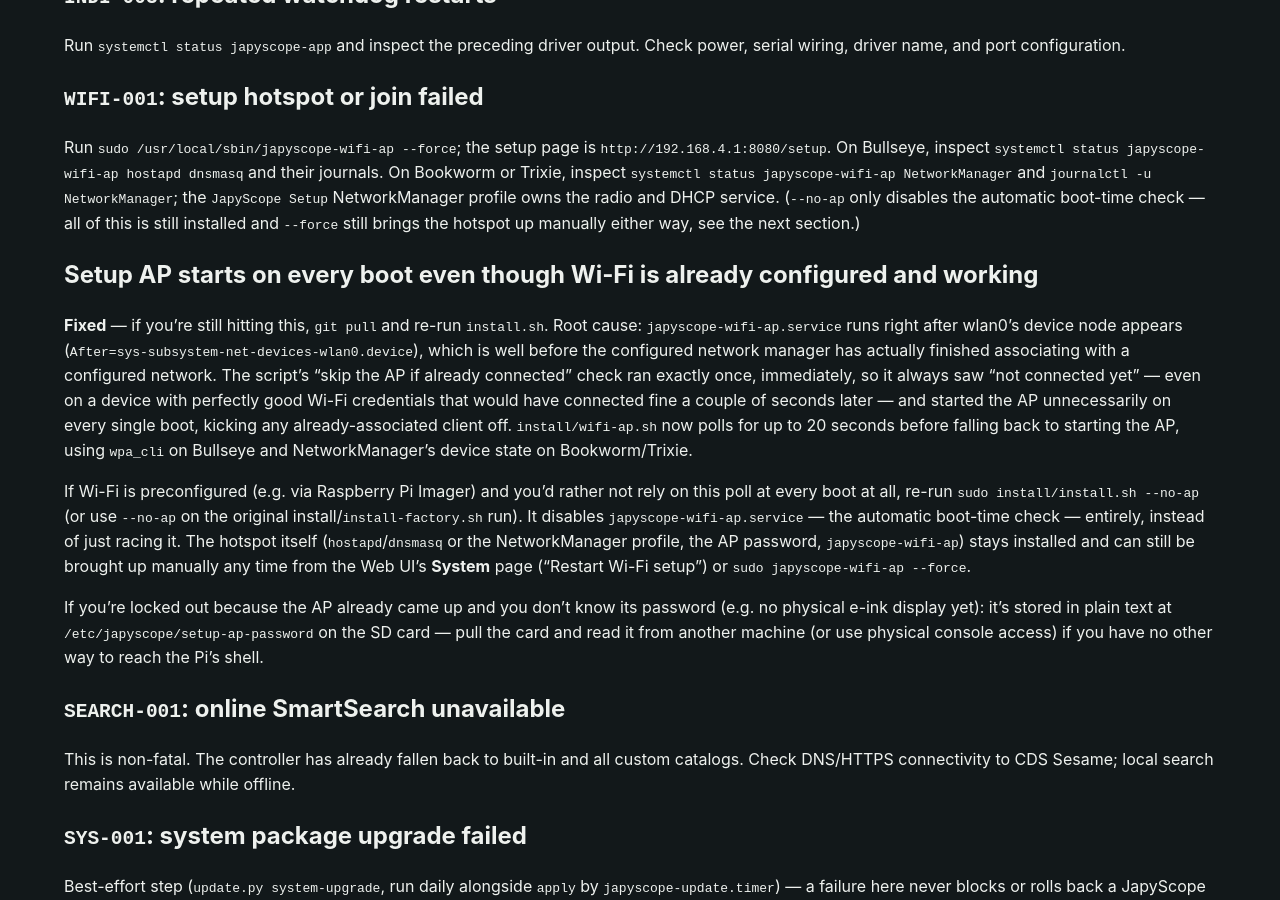
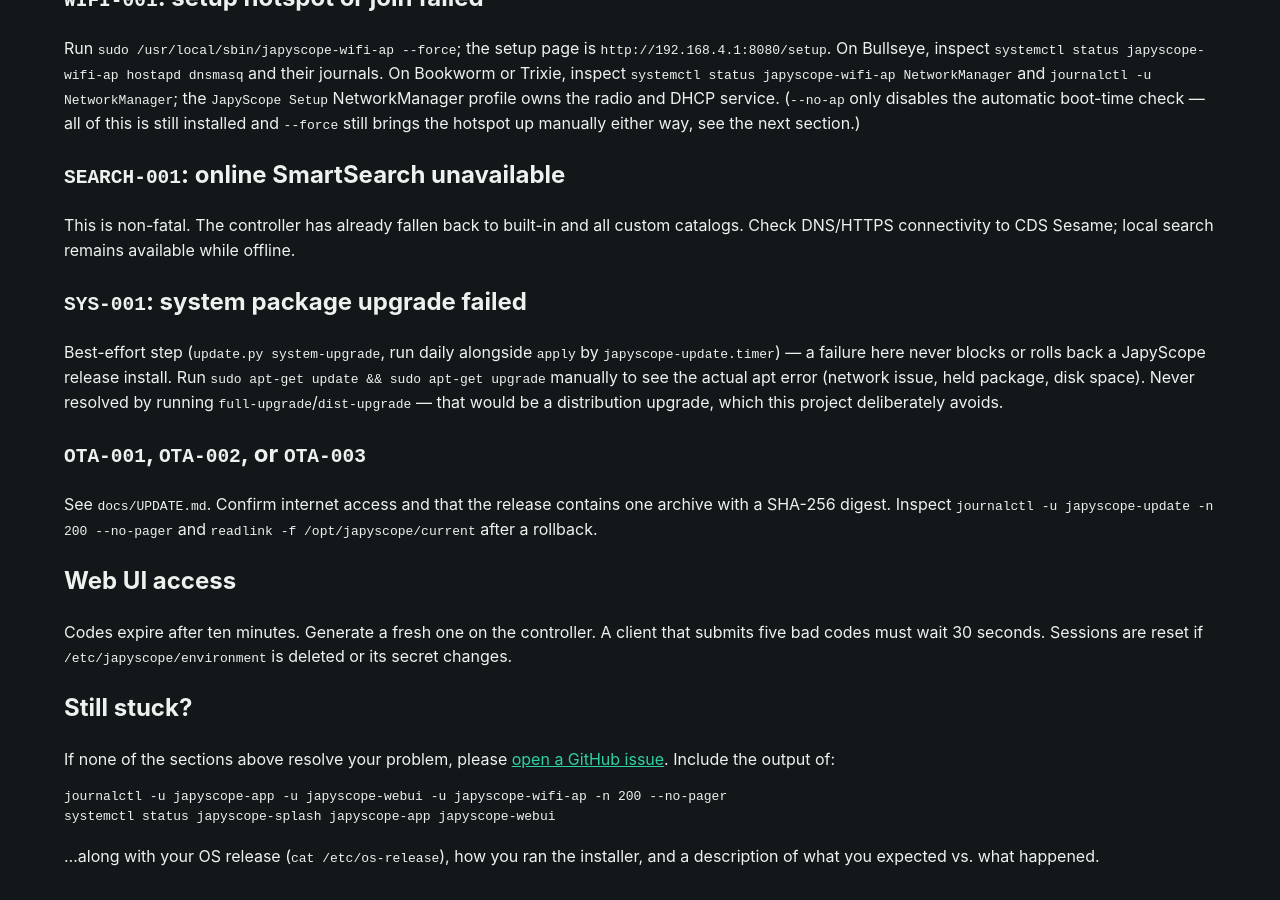
Before and after one commit to jan-tdy/japyscope-remote, a Jekyll site: the page built from docs/TROUBLESHOOTING.md, in a window 1280 px wide and 900 px high, scrolled down 1505 px. Built offline with Jekyll 4.4.1, drawn with Linux system fonts in a browser that asks for light colours; some of the changed text lies outside the part shown.

````diff
--- a/docs/TROUBLESHOOTING.md
+++ b/docs/TROUBLESHOOTING.md
@@ -222,10 +252,7 @@
 
 ## Filesystem went read-only / `dpkg`, `apt` fail with I/O or "Read-only file system" errors
 
-Seen during real Pi Zero W bring-up (Fáza 1beta), reproduced twice: once on a
-weak USB power source, and — importantly — **again after switching to a
-better power supply**, mid-`dpkg` unpack, with a genuine `Input/output error`
-on `fsync` immediately before the read-only remount. That recurrence under
+It happened to me about 5 times: That recurrence under
 improved power points at the **SD card itself** (wear, bad sectors, or a
 counterfeit/low-quality card), not only power — treat both as suspects, but
 don't assume a better PSU alone fixes it if it happens again.
@@ -236,10 +263,7 @@
 error`, `Read-only file system` from `apt`. The Pi may become unresponsive
 over SSH.
 
-1. **Don't keep retrying blindly on the same card/session** — each failed
-   write during an already-degraded filesystem risks compounding the
-   corruption.
-2. Power-cycle (pull power, don't just reboot from a hung shell). If it comes
+1. Power-cycle (pull power, don't just reboot from a hung shell). If it comes
    back:
    ```sh
    mount | grep mmcblk0p2      # still "ro"? filesystem hasn't recovered
@@ -249,23 +273,23 @@
    (`sudo dpkg --configure -a`, then re-run `install.sh`/`system-upgrade`)
    once. If it fails again under write load, stop and go to step 3 — this is
    no longer a one-off.
-3. **Test the SD card from another machine** (card reader, not the Pi):
+2. **Test the SD card from another machine** (card reader, not the Pi):
    ```sh
    sudo badblocks -v /dev/sdX     # non-destructive read scan for bad sectors — replace sdX
    ```
    or run `f3` (Fight Flash Fraud) if you suspect a counterfeit/overreported-capacity
    card — extremely common with cheap unbranded cards.
-4. **Power supply**: use an official/quality 5V/2.5A supply with a short,
+3. **Power supply**: use an official/quality 5V/2.5A supply with a short,
    good-quality micro-USB cable. A phone charger or a PC's USB port is the
    single most common cause of exactly this failure on a Zero W under the
    combined CPU+I/O load of `apt`/`pip`/`venv` during install or
    `system-upgrade` (see `SYS-001` below) — this project has no battery/UPS
    to smooth over a brief sag.
-5. **If it recurs even with confirmed-good power**: treat the card as
+4. **If it recurs even with confirmed-good power**: treat the card as
    suspect. Replace it — ideally a reputable-brand "High Endurance" /
    "Application class" card, meant for continuous writes and sudden power
    loss (the exact profile of a nonstop-running INDI + Web UI device), not a
-   generic consumer card. Re-flash Bullseye Lite fresh rather than reusing a
+   generic consumer card. Re-flash the OS fresh rather than reusing a
    card that has already corrupted twice.
 
 Note: `install/install.sh` and `install/update.py system-upgrade` now
@@ -307,35 +331,6 @@
 automatic boot-time check — all of this is still installed and `--force`
 still brings the hotspot up manually either way, see the next section.)
 
-## Setup AP starts on every boot even though Wi-Fi is already configured and working
-
-**Fixed** — if you're still hitting this, `git pull` and re-run `install.sh`.
-Root cause: `japyscope-wifi-ap.service` runs right after wlan0's device node
-appears (`After=sys-subsystem-net-devices-wlan0.device`), which is well
-before the configured network manager has actually finished associating with
-a configured network. The script's "skip the AP if already connected" check
-ran exactly once, immediately, so it always saw "not connected yet" — even on
-a device with perfectly good Wi-Fi credentials that would have connected fine
-a couple of seconds later — and started the AP unnecessarily on every single
-boot, kicking any already-associated client off. `install/wifi-ap.sh` now
-polls for up to 20 seconds before falling back to starting the AP, using
-`wpa_cli` on Bullseye and NetworkManager's device state on Bookworm/Trixie.
-
-If Wi-Fi is preconfigured (e.g. via Raspberry Pi Imager) and you'd rather
-not rely on this poll at every boot at all, re-run
-`sudo install/install.sh --no-ap` (or use `--no-ap` on the original
-install/`install-factory.sh` run). It disables `japyscope-wifi-ap.service` —
-the automatic boot-time check — entirely, instead of just racing it. The
-hotspot itself (`hostapd`/`dnsmasq` or the NetworkManager profile, the AP
-password, `japyscope-wifi-ap`) stays installed and can still be brought up
-manually any time from the Web UI's **System** page ("Restart Wi-Fi setup")
-or `sudo japyscope-wifi-ap --force`.
-
-If you're locked out because the AP already came up and you don't know its
-password (e.g. no physical e-ink display yet): it's stored in plain text at
-`/etc/japyscope/setup-ap-password` on the SD card — pull the card and read
-it from another machine (or use physical console access) if you have no
-other way to reach the Pi's shell.
 
 ## `SEARCH-001`: online SmartSearch unavailable
 
````
Also changed, not shown: other parts of docs/TROUBLESHOOTING.md (+30 -0 lines).
